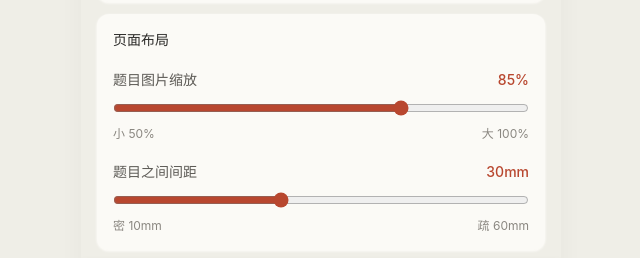
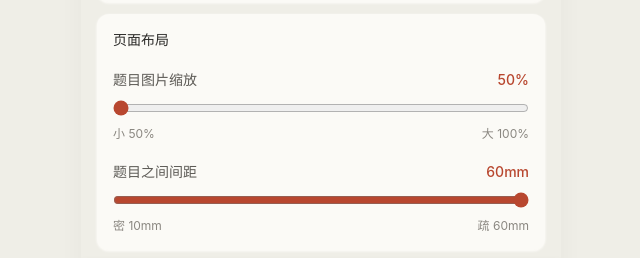
Before and after one commit to xmalle/cuoti, a Next.js app: page /export in a window 1280 px wide. Shown: the part 478-736 px from the top of the page, without its empty margins (319-959 px from the left). Built offline with nearby package versions, Linux system fonts and the light colour scheme; no server answers; the database is empty.

Commit message:
feat: set PDF image scale/gap defaults to min/max

```diff
--- a/app/export/page.tsx
+++ b/app/export/page.tsx
@@ -33,8 +33,8 @@ export default function ExportPage() {
   const [generating, setGenerating] = useState(false);
   const [previewing, setPreviewing] = useState(false);
   const [statusText, setStatusText] = useState('');
-  const [imageScale, setImageScale] = useState(85);
-  const [questionGap, setQuestionGap] = useState(30);
+  const [imageScale, setImageScale] = useState(50);
+  const [questionGap, setQuestionGap] = useState(60);
 
   const handlePreview = useCallback(async () => {
     setPreviewing(true);
```
